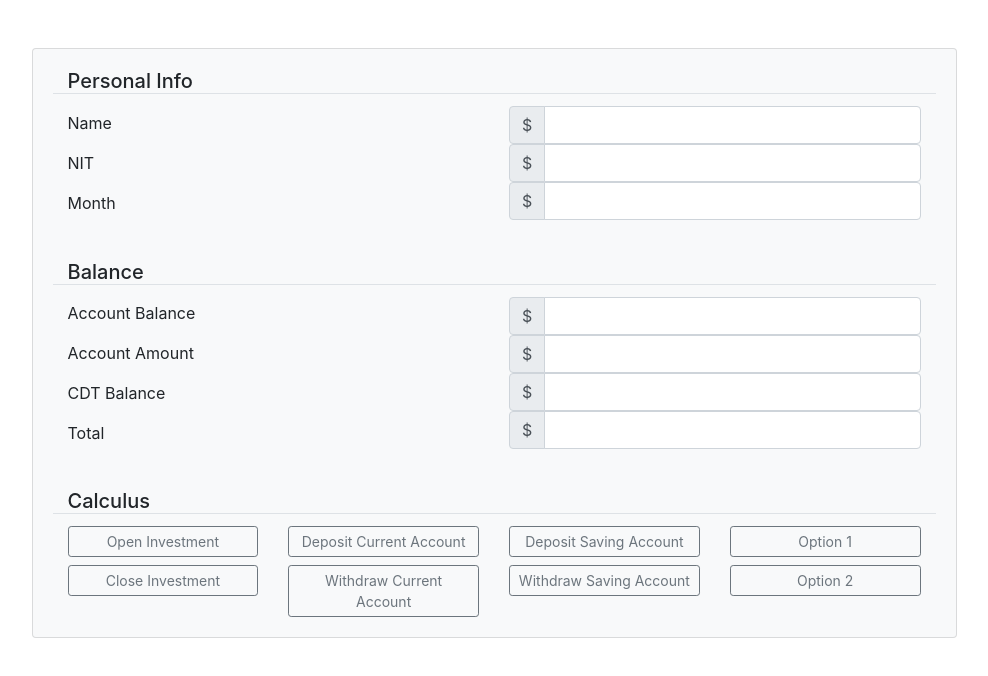
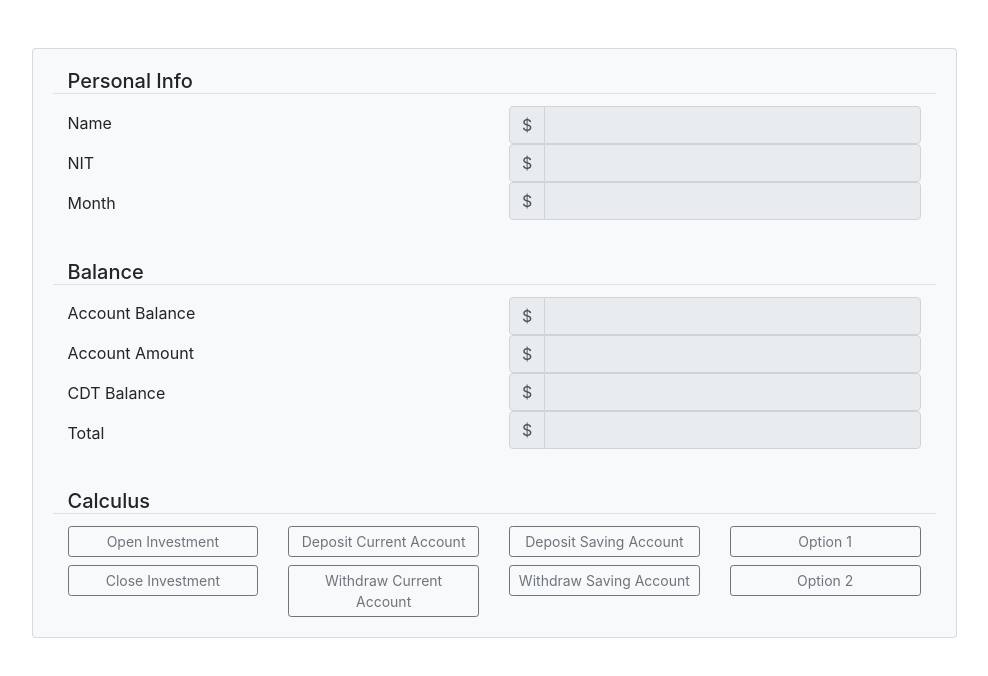
Before and after one commit to Andres6936/N1-SimuladorBancario-Bootstrap, a plain HTML site: page index.html in a window 1280 px wide. Shown: the whole page, without its empty margins (146-1134 px from the left). Drawn offline with nearby package versions, Linux system fonts and the light colour scheme.

Commit message:
Input readonly

```diff
--- a/index.html
+++ b/index.html
@@ -29,21 +29,21 @@
                     <div class="input-group-prepend">
                         <span class="input-group-text">$</span>
                     </div>
-                    <input class="form-control">
+                    <input class="form-control" readonly>
                 </div>
 
                 <div class="input-group">
                     <div class="input-group-prepend">
                         <span class="input-group-text">$</span>
                     </div>
-                    <input class="form-control">
+                    <input class="form-control" readonly>
                 </div>
 
                 <div class="input-group">
                     <div class="input-group-prepend">
                         <span class="input-group-text">$</span>
                     </div>
-                    <input class="form-control">
+                    <input class="form-control" readonly>
                 </div>
             </div>
         </section>
@@ -62,28 +62,28 @@
                     <div class="input-group-prepend">
                         <span class="input-group-text">$</span>
                     </div>
-                    <input class="form-control">
+                    <input class="form-control" readonly>
                 </div>
 
                 <div class="input-group">
                     <div class="input-group-prepend">
                         <span class="input-group-text">$</span>
                     </div>
-                    <input class="form-control">
+                    <input class="form-control" readonly>
                 </div>
 
                 <div class="input-group">
                     <div class="input-group-prepend">
                         <span class="input-group-text">$</span>
                     </div>
-                    <input class="form-control">
+                    <input class="form-control" readonly>
                 </div>
 
                 <div class="input-group">
                     <div class="input-group-prepend">
                         <span class="input-group-text">$</span>
                     </div>
-                    <input class="form-control">
+                    <input class="form-control" readonly>
                 </div>
             </div>
         </section>
```
